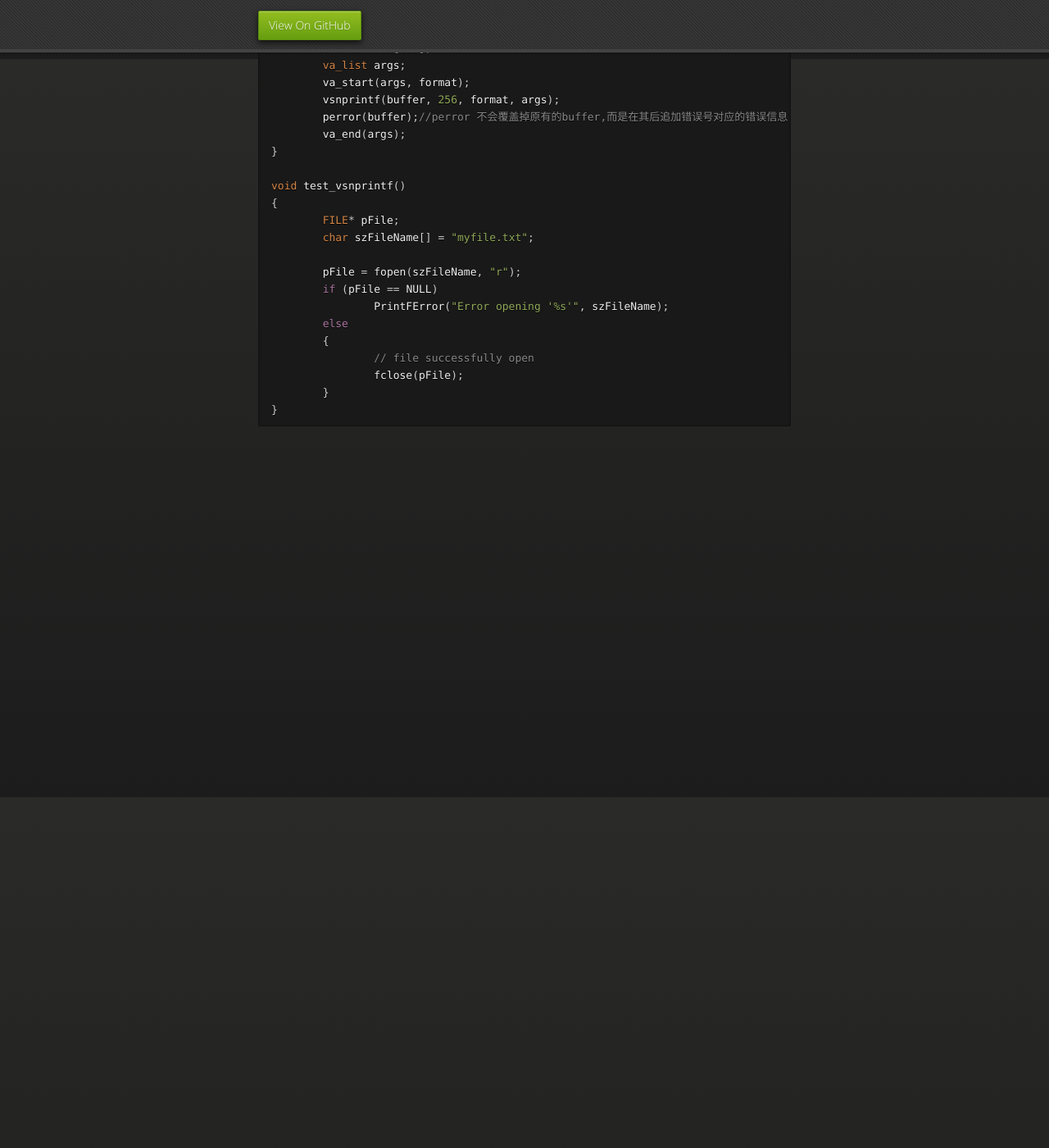
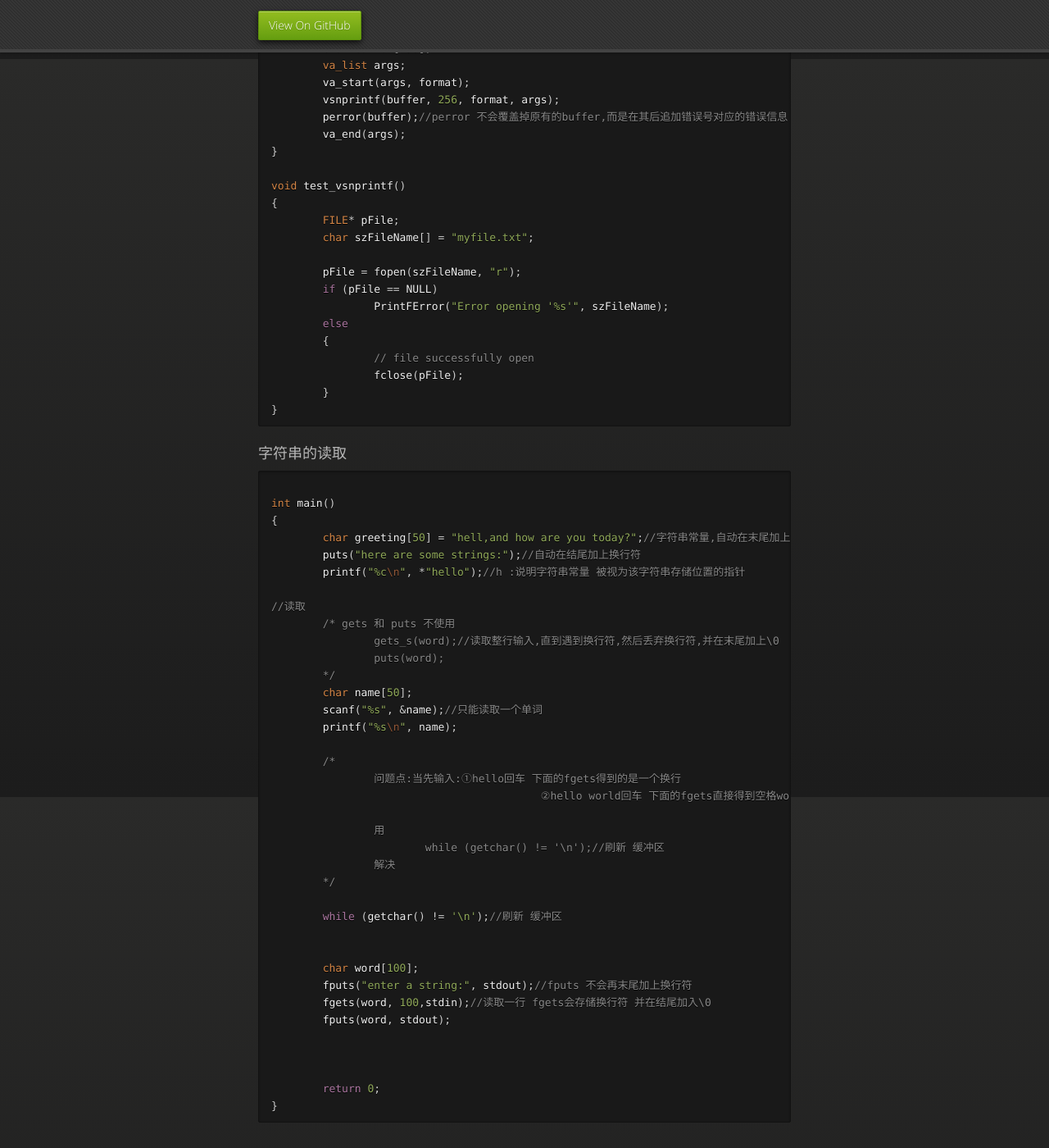
Before and after one commit to picturetxl/cs_c_language, a Jekyll site: the page built from index.md, in a window 1280 px wide and 1400 px high, scrolled down 2628 px. Shown: the whole window at 82% size. Built offline with Jekyll 4.4.1, drawn with Linux system fonts in a browser that asks for light colours; our own code applies the rules of GitHub Pages for plain Markdown files; the repository's description, which GitHub fills in, is left out; before the commit the page ends 3258 px from its top, so only the background shows below that.

Commit message:
Update index.md
字符串的读取

````diff
--- a/index.md
+++ b/index.md
@@ -143,3 +143,43 @@ void test_vsnprintf()
 	}
 }
 ```
+### 字符串的读取
+```c
+
+int main()
+{
+	char greeting[50] = "hell,and how are you today?";//字符串常量,自动在末尾加上\0
+	puts("here are some strings:");//自动在结尾加上换行符
+	printf("%c\n", *"hello");//h :说明字符串常量 被视为该字符串存储位置的指针
+
+//读取
+	/* gets 和 puts 不使用
+		gets_s(word);//读取整行输入,直到遇到换行符,然后丢弃换行符,并在末尾加上\0  gets被标准废除了 但是gets_s 有些编译器支持c11,也不一定支持gets_s
+		puts(word);
+	*/
+	char name[50];
+	scanf("%s", &name);//只能读取一个单词
+	printf("%s\n", name);
+
+	/*
+		问题点:当先输入:①hello回车 下面的fgets得到的是一个换行
+					  ②hello world回车 下面的fgets直接得到空格world回车 然后程序结束
+
+		用
+			while (getchar() != '\n');//刷新 缓冲区
+		解决
+	*/
+
+	while (getchar() != '\n');//刷新 缓冲区
+
+
+	char word[100];
+	fputs("enter a string:", stdout);//fputs 不会再末尾加上换行符
+	fgets(word, 100,stdin);//读取一行 fgets会存储换行符 并在结尾加入\0
+	fputs(word, stdout);
+
+
+
+	return 0;
+}
+```
````
